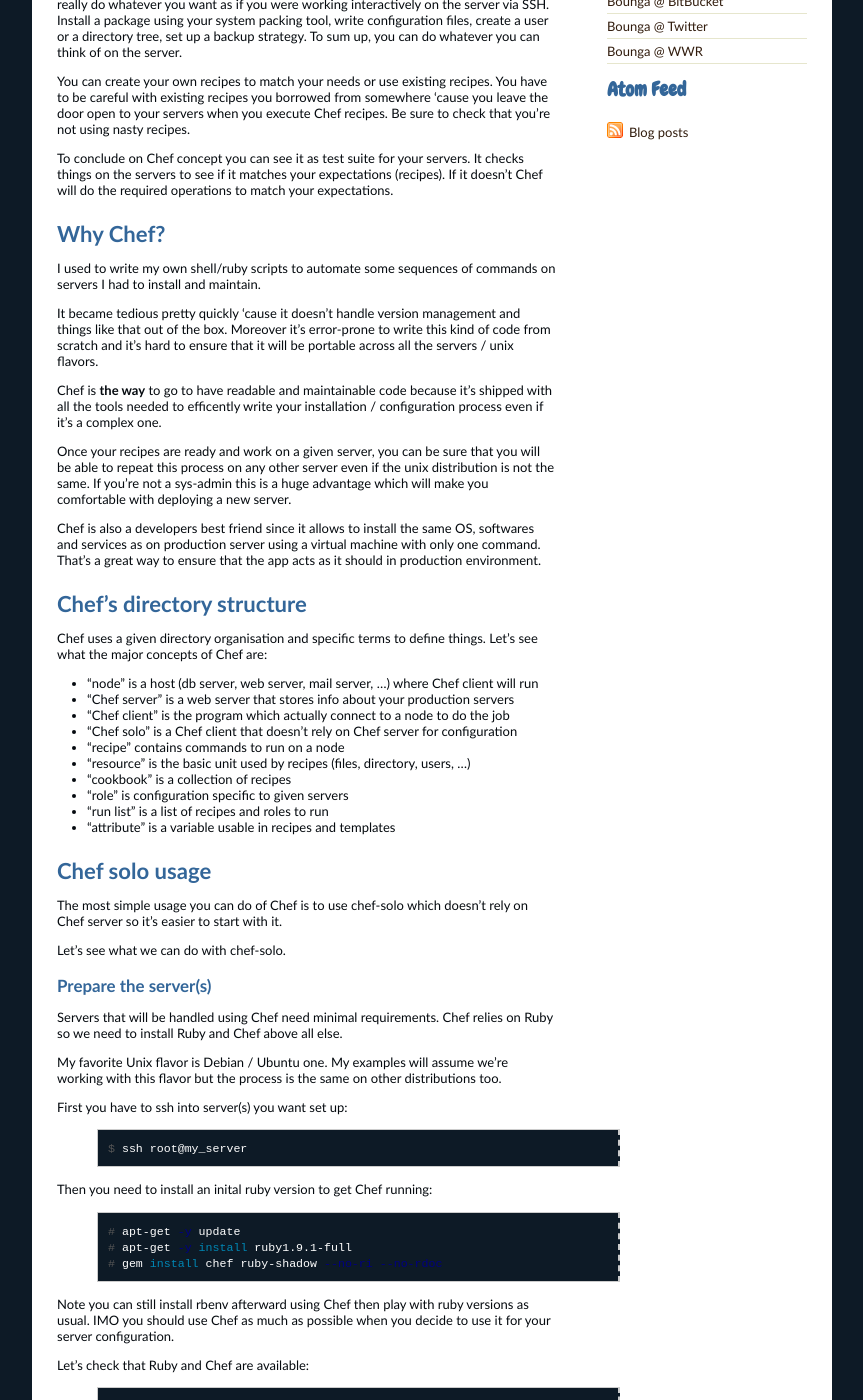
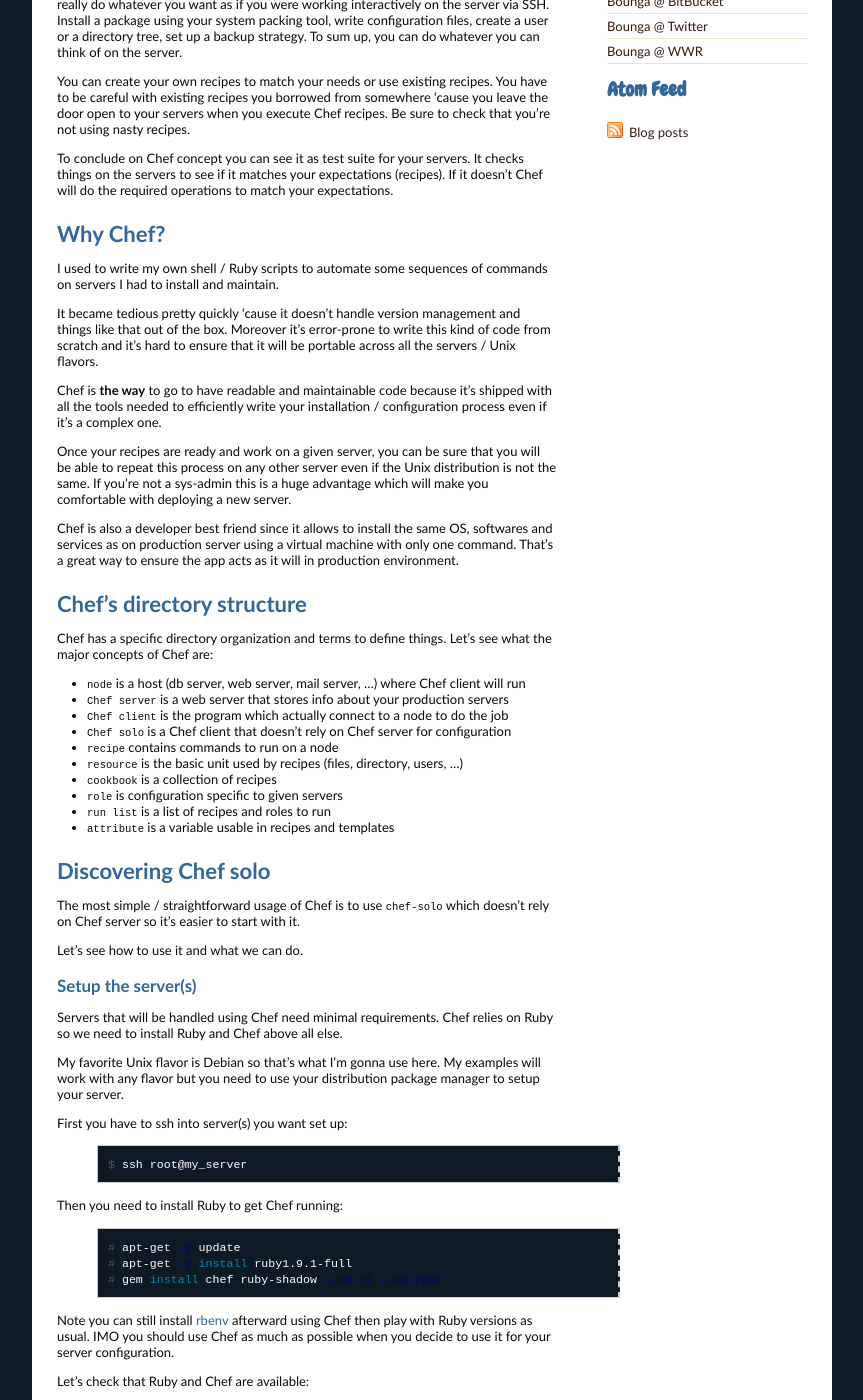
Before and after one commit to Bounga/bounga.org, a Jekyll site: the page built from _posts/2013-05-04-chef-setup-remote-server-seamlessly.markdown, in a window 1280 px wide and 1400 px high, scrolled down 833 px. Shown: the whole window, without its empty margins (208-1071 px from the left). Built offline with Jekyll 4.4.1, drawn with Linux system fonts in a browser that asks for light colours; some web fonts are replaced; Markdown is read by kramdown in place of the engine named in the settings; comment, search, counter and statistics services are not loaded; some of the changed text lies outside the part shown.

Commit message:
Add blog post about Chef

```diff
--- a/_posts/2013-02-01-chef-setup-remote-server-seamlessly.markdown
+++ b/_posts/2013-05-04-chef-setup-remote-server-seamlessly.markdown
@@ -31,42 +31,42 @@
 
 # Why Chef?
 
-I used to write my own shell/ruby scripts to automate some sequences of commands on servers I had to install and maintain.
+I used to write my own shell / Ruby scripts to automate some sequences of commands on servers I had to install and maintain.
 
-It became tedious pretty quickly 'cause it doesn't handle version management and things like that out of the box. Moreover it's error-prone to write this kind of code from scratch and it's hard to ensure that it will be portable across all the servers / unix flavors.
+It became tedious pretty quickly 'cause it doesn't handle version management and things like that out of the box. Moreover it's error-prone to write this kind of code from scratch and it's hard to ensure that it will be portable across all the servers / Unix flavors.
 
-Chef is **the way** to go to have readable and maintainable code because it's shipped with all the tools needed to efficently write your installation / configuration process even if it's a complex one.
+Chef is **the way** to go to have readable and maintainable code because it's shipped with all the tools needed to efficiently write your installation / configuration process even if it's a complex one.
 
-Once your recipes are ready and work on a given server, you can be sure that you will be able to repeat this process on any other server even if the unix distribution is not the same. If you're not a sys-admin this is a huge advantage which will make you comfortable with deploying a new server.
+Once your recipes are ready and work on a given server, you can be sure that you will be able to repeat this process on any other server even if the Unix distribution is not the same. If you're not a sys-admin this is a huge advantage which will make you comfortable with deploying a new server.
 
-Chef is also a developers best friend since it allows to install the same OS, softwares and services as on production server using a virtual machine with only one command. That's a great way to ensure that the app acts as it should in production environment.
+Chef is also a developer best friend since it allows to install the same OS, softwares and services as on production server using a virtual machine with only one command. That's a great way to ensure the app acts as it will in production environment.
 
 # Chef's directory structure
 
-Chef uses a given directory organisation and specific terms to define things. Let's see what the major concepts of Chef are:
+Chef has a specific directory organization and terms to define things. Let's see what the major concepts of Chef are:
 
-- "node" is a host (db server, web server, mail server, …) where Chef client will run
-- "Chef server" is a web server that stores info about your production servers
-- "Chef client" is the program which actually connect to a node to do the job
-- "Chef solo" is a Chef client that doesn't rely on Chef server for configuration
-- "recipe" contains commands to run on a node
-- "resource" is the basic unit used by recipes (files, directory, users, …)
-- "cookbook" is a collection of recipes
-- "role" is configuration specific to given servers
-- "run list" is a list of recipes and roles to run
-- "attribute" is a variable usable in recipes and templates
+- `node` is a host (db server, web server, mail server, …) where Chef client will run
+- `Chef server` is a web server that stores info about your production servers
+- `Chef client` is the program which actually connect to a node to do the job
+- `Chef solo` is a Chef client that doesn't rely on Chef server for configuration
+- `recipe` contains commands to run on a node
+- `resource` is the basic unit used by recipes (files, directory, users, …)
+- `cookbook` is a collection of recipes
+- `role` is configuration specific to given servers
+- `run list` is a list of recipes and roles to run
+- `attribute` is a variable usable in recipes and templates
 
-# Chef solo usage
+# Discovering Chef solo
 
-The most simple usage you can do of Chef is to use chef-solo which doesn't rely on Chef server so it's easier to start with it.
+The most simple / straightforward usage of Chef is to use `chef-solo` which doesn't rely on Chef server so it's easier to start with it.
 
-Let's see what we can do with chef-solo.
+Let's see how to use it and what we can do.
 
-## Prepare the server(s)
+## Setup the server(s)
 
 Servers that will be handled using Chef need minimal requirements. Chef relies on Ruby so we need to install Ruby and Chef above all else.
 
-My favorite Unix flavor is Debian / Ubuntu one. My examples will assume we're working with this flavor but the process is the same on other distributions too.
+My favorite Unix flavor is Debian so that's what I'm gonna use here. My examples will work with any flavor but you need to use your distribution package manager to setup your server.
 
 First you have to ssh into server(s) you want set up:
 
@@ -74,7 +74,7 @@
 $ ssh root@my_server
 {% endhighlight %}
 
-Then you need to install an inital ruby version to get Chef running:
+Then you need to install Ruby to get Chef running:
 
 {% highlight console %}
 # apt-get -y update
@@ -82,7 +82,7 @@
 # gem install chef ruby-shadow --no-ri --no-rdoc
 {% endhighlight %}
 
-Note you can still install rbenv afterward using Chef then play with ruby versions as usual. IMO you should use Chef as much as possible when you decide to use it for your server configuration.
+Note you can still install [rbenv](https://github.com/sstephenson/rbenv) afterward using Chef then play with Ruby versions as usual. IMO you should use Chef as much as possible when you decide to use it for your server configuration.
 
 Let's check that Ruby and Chef are available:
 
@@ -99,7 +99,7 @@
 
 Now you can go back to your local machine where you'll write the cookbook.
 
-## Chef basics
+## Basic recipes
 
 You can, locally, create your main cookbook directory skeleton:
 
@@ -127,7 +127,7 @@
 package "zsh"
 {% endhighlight %}
 
-These two lines tell our recipe to install git and zsh. This will use platform dependent installation that is to say `apt-get` for Debian.
+These two lines tell our recipe to install `git` and `zsh`. This will use platform dependent installation that is to say `apt-get` for Debian.
 
 Then you need to create a run list to define which recipes you want to run:
 
@@ -141,7 +141,7 @@
 
 We have our minimalistic version of our cookbook, we're now able to sync it on the target server(s) and run it. I like to copy my SSH key on the server so I don't have to type in my password for every single command sent.
 
-To copy this key, I use ssh-copy-id. I installed it using homebrew:
+To copy this key, I use `ssh-copy-id`. I installed it using [homebrew](http://mxcl.github.io/homebrew/):
 
 {% highlight console %}
 $ brew install ssh-copy-id
@@ -155,19 +155,19 @@
 $ ssh root@my_server "chef-solo -c /var/chef/solo.rb"
 {% endhighlight %}
 
-You should see that `git-core` and `zsh` packages were installed. if you run chef-solo command again it first check current state and doesn't try to install anything.
+You should see that `git-core` and `zsh` packages were installed. If you run chef-solo command again it first check current state and doesn't try to install anything.
 
 That's it for the very basic stuff.
 
 Chef offers some useful [default cookbooks](https://github.com/opscode-cookbooks) we're going to use next to enhance our deployment strategy.
 
-### Update to cookbooks
+### Updates to cookbooks
 
-If you update anything in the recipes and run the chef-solo command again, all differences with current server state will be taken into account. Now if your Chef cookbooks are tracked using a SCM you can easily go back and forth in your server configurations.
+If you update something in the recipes and run the chef-solo command again, all differences with current server state will be taken into account. Now if your Chef cookbooks are tracked using a [SCM](http://en.wikipedia.org/wiki/Revision_control) you can easily go back and forth in your server configurations.
 
-## Adding a user
+## Add users to servers
 
-First thing you definitively want to do on your server is to create a normal user to use for common tasks.
+First thing you definitively want to do on your server is to create a unprivileged user to use for common tasks.
 
 Chef comes with [User resource](http://wiki.opscode.com/display/chef/Resources#Resources-User) to ease user creation and modification on the server.
 
@@ -230,11 +230,11 @@
 end
 {% endhighlight %}
 
-## Templates
+## Use templates to create remote files
 
-You'll often need to create default configuration files on your server. Here come [templates](http://wiki.opscode.com/display/chef/Resources#Resources-Template) that allow you to create a skeleton for files and deploy it on the server.
+You'll often need to create default configuration files on your server. Here come [templates](http://wiki.opscode.com/display/chef/Resources#Resources-Template) which allow you to create a skeleton for files and deploy it on the server.
 
-Create a directory called `coobooks/main/templates/default` and add this at the bottom of `coobooks/main/recipes/default.rb`:
+Create a directory called `coobooks/main/templates/default` and add this to the bottom of `coobooks/main/recipes/default.rb`:
 
 {% highlight ruby %}
 template "/home/#{node[:user][:name]}/.zshrc" do
@@ -253,11 +253,11 @@
 
 Don't forget you're in an erb file so you can use variables defined in node.json and generate content using Ruby code.
 
-## Cronjobs
+## Define ronjobs
 
 Another recurrent need on remote servers is to [create cronjob](http://wiki.opscode.com/display/chef/Resources#Resources-Cron) for automated tasks:
 
-Add this at the bottom of `coobooks/main/recipes/default.rb`:
+Add this code to the bottom of `coobooks/main/recipes/default.rb`:
 
 {% highlight ruby %}
 cron "noop" do
@@ -269,15 +269,15 @@
 
 Sync your cookbook on the server and run chef-solo and a new cronjob will be added. This cronjob will run the `/bin/true` command at 5 every morning. You can also add some conditions for the cronjob to execute.
 
-# A lot more
+# You still don't know the real power of Chef
 
-I can't go through all the features of Chef in this post but be sure to check the [documentation](http://wiki.opscode.com/display/chef/Documentation) which contains a load of info.
+I can't go through all Chef's features in this post but be sure to check the [documentation](http://wiki.opscode.com/display/chef/Documentation) which contains a load of info.
 
 You can for example discover how to handle services, use git, install gems, manage files, directories, users, groups and logs in an efficient and clean way.
 
-The [community cookbooks](http://community.opscode.com) are a nice way to discover available cookbooks for databases, webservers, monitoring and more. Download the cookbook you need, let's say "[nginx](http://community.opscode.com/cookbooks/nginx)", copy it in your Chef coobooks directory then you can use it :
+The [community cookbooks](http://community.opscode.com) are a nice way to discover available cookbooks for databases, web-servers, monitoring and more. Download the cookbook you need, let's say "[nginx](http://community.opscode.com/cookbooks/nginx)", copy it in your Chef coobooks directory then you can use it :
 
-Add this at the bottom of `coobooks/main/recipes/default.rb`:
+Add this to the bottom of `coobooks/main/recipes/default.rb`:
 
 {% highlight ruby %}
 package "nginx"
@@ -285,14 +285,12 @@
 
 You can and should explore cookbooks you download to understand what they can do and how you can structure your own cookbooks.
 
-With this community cookbooks site, you can have a server up and running in a couple minutes. Adding a new clone server will be as fast as light and updates are as simple as changing your recipe and executing a single command for each of your servers.
+With this community cookbooks site, you can have a server up and running in a couple minutes. Adding a new clone server will be faster than light and updates are as simple as changing your recipe and executing a single command for each of your servers.
 
 # Chef, a developer's best friend
 
-If you're a developper who likes to spend time writing code rather than doing sysadmin, I'm pretty sure you'll love Chef.
+If you're a developer who likes to spend time writing code rather than doing sys-admin, I'm pretty sure you'll love Chef.
 
 I hope this quick introduction to Chef will be helpful for those of you who want to put servers up & running quickly in a repeatable manner.
 
-I've barely scratched the surface and there's a **lot** **lot** more to know about Chef. It's a real server provisionning tool that can do anything on the server for you through Ruby code. Don't be afraid to write your own cookbooks with custom resources to fit your needs.
-
-The Synbioz Team.
+I've barely scratched the surface and there's a **lot** **lot** more to know about Chef. It's a real server provisioning tool that can do anything on the server for you through Ruby code. Don't be afraid to write your own cookbooks with custom resources to fit your needs.
```
Also changed, not shown: other parts of _posts/2013-05-04-chef-setup-remote-server-seamlessly.markdown (+7 -7 lines).
